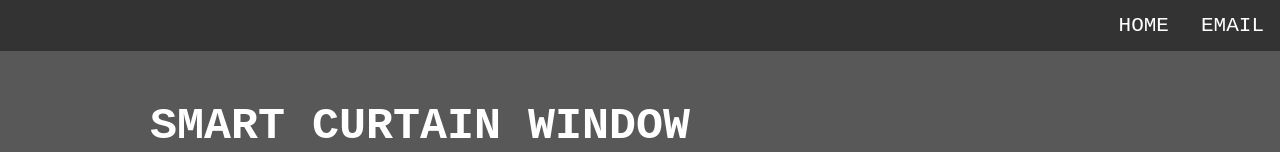
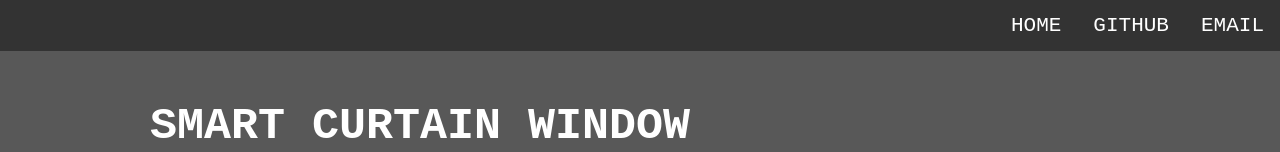
Before and after one commit to Simon-Says-Chau/smartwindowcurtain, a plain HTML site: page index.html in a window 1280 px wide. Shown: the top 152 px of the page. Drawn offline with nearby package versions, Linux system fonts and the light colour scheme.

Commit message:
added github tab

```diff
--- a/index.html
+++ b/index.html
@@ -23,6 +23,7 @@
 		<header>
 			<ul class="nav">
 				<li><a href="mailto:simon.chau@outlook.com" target="_blank"> EMAIL </a></li>
+				<li class="menu"><a href="https://github.com/Simon-Says-Chau" target="_blank"> GITHUB </a></li>
 				<li><a href="https://simon-says-chau.github.io/"> HOME </a></li>
 			</ul>
 
```
